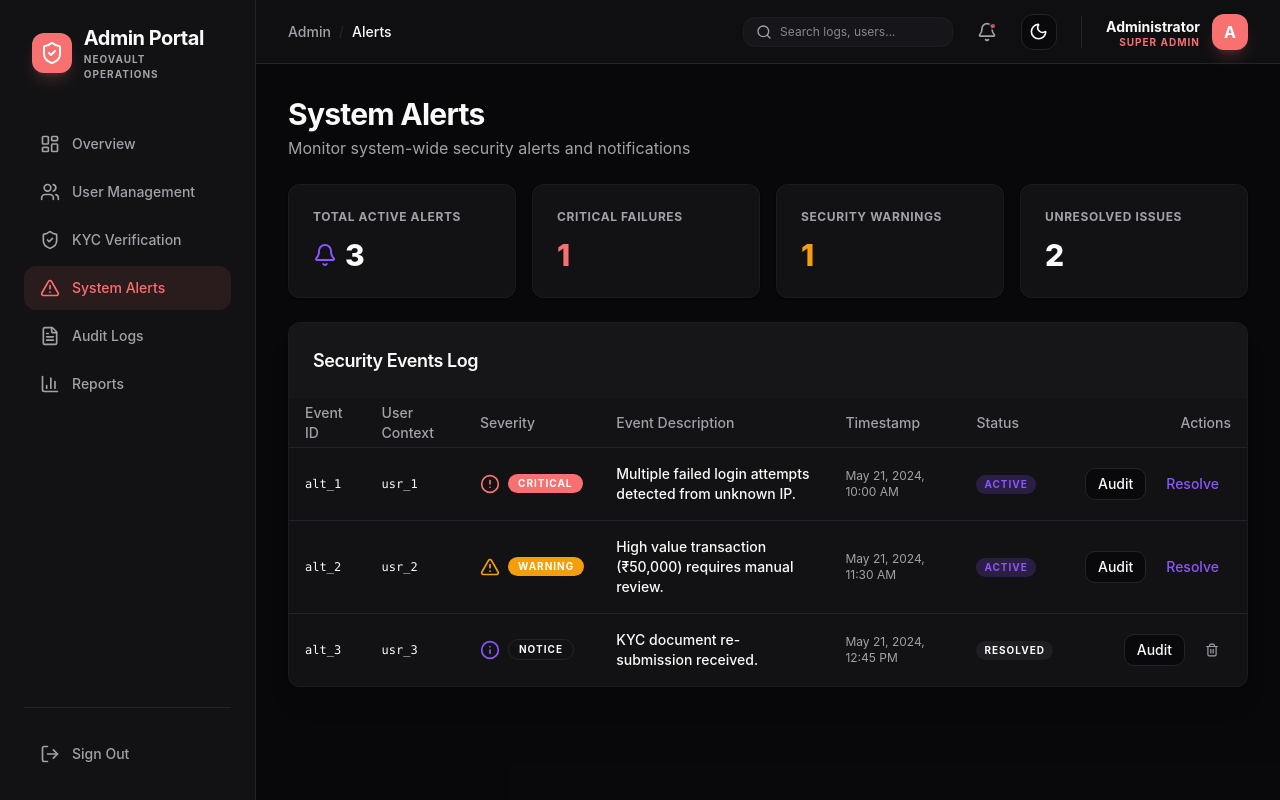
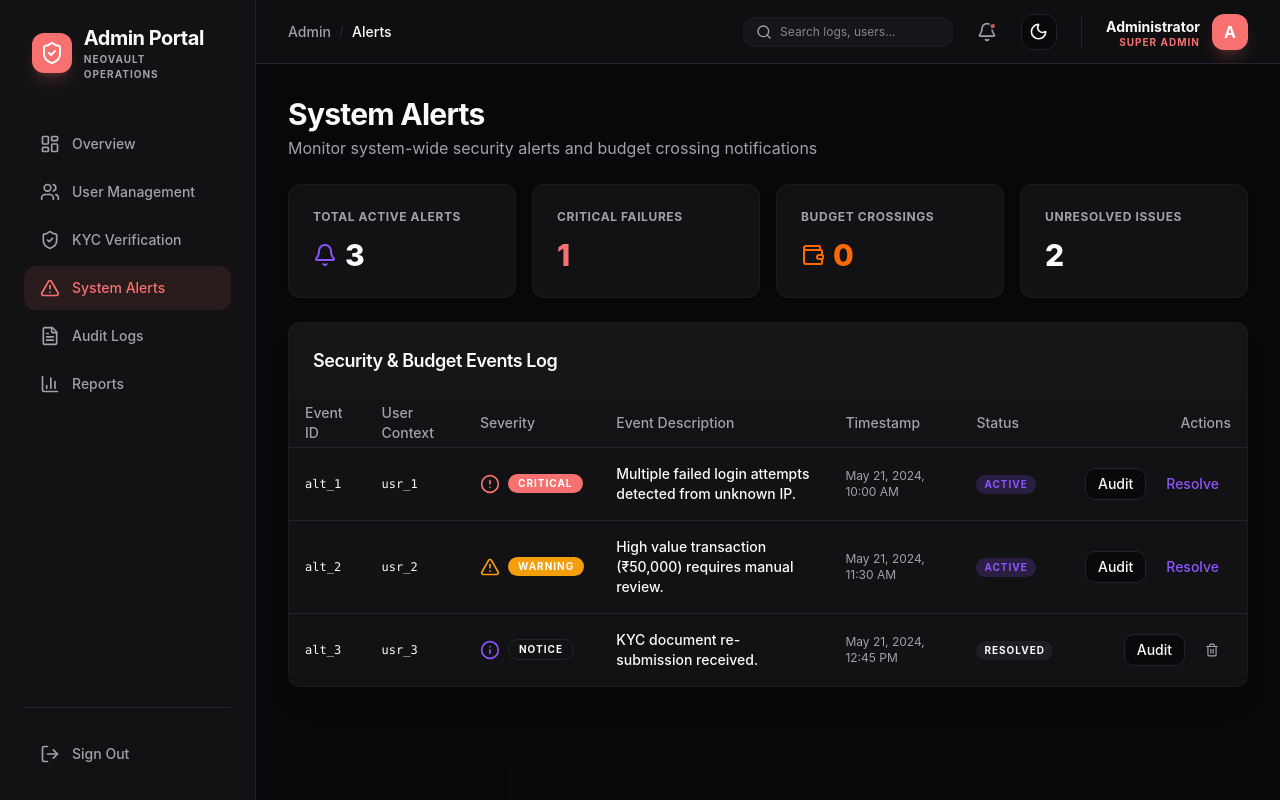
Before and after one commit to Navaneethasggs/modern-digital-banking-jan-26, a React (Vite) app in the folder client/: page /admin/alerts in a window 1280 px wide. Built offline with nearby package versions, Linux system fonts and the light colour scheme.

Commit message:
Update SystemAlerts.jsx

```diff
--- a/client/src/features/admin/components/SystemAlerts.jsx
+++ b/client/src/features/admin/components/SystemAlerts.jsx
@@ -5,7 +5,7 @@ import { Badge } from '../../../components/ui/badge';
 import { Button } from '../../../components/ui/button';
 import { mockAlerts } from '../../../lib/mock-admin-data';
 import { formatDateTime, cn } from '../../../lib/utils';
-import { AlertCircle, CheckCircle, Info, AlertTriangle, Bell, Trash2 } from 'lucide-react';
+import { AlertCircle, CheckCircle, Info, AlertTriangle, Bell, Trash2, Wallet } from 'lucide-react';
 
 export default function SystemAlerts() {
     const getAlertIcon = (type) => {
@@ -13,6 +13,7 @@ export default function SystemAlerts() {
             case 'error':
                 return <AlertCircle className="h-5 w-5 text-destructive" />;
             case 'warning':
+            case 'budget_crossing': // New Icon case
                 return <AlertTriangle className="h-5 w-5 text-warning" />;
             case 'success':
                 return <CheckCircle className="h-5 w-5 text-success" />;
@@ -27,6 +28,8 @@ export default function SystemAlerts() {
         switch (type) {
             case 'error':
                 return <Badge className="bg-destructive text-white border-none text-[10px] font-bold uppercase tracking-widest">Critical</Badge>;
+            case 'budget_crossing': // New Badge case for mentor requirement
+                return <Badge className="bg-orange-500 text-white border-none text-[10px] font-bold uppercase tracking-widest">Budget Overlimit</Badge>;
             case 'warning':
                 return <Badge className="bg-warning text-warning-foreground border-none text-[10px] font-bold uppercase tracking-widest">Warning</Badge>;
             case 'success':
@@ -42,7 +45,7 @@ export default function SystemAlerts() {
         <div className="space-y-6">
             <div>
                 <h1 className="text-3xl font-bold tracking-tight mb-1">System Alerts</h1>
-                <p className="text-muted-foreground">Monitor system-wide security alerts and notifications</p>
+                <p className="text-muted-foreground">Monitor system-wide security alerts and budget crossing notifications</p>
             </div>
 
             {/* Stats */}
@@ -70,13 +73,17 @@ export default function SystemAlerts() {
                     </CardContent>
                 </Card>
 
+                {/* Updated Stats for Budget Monitoring */}
                 <Card className="border-border/50">
                     <CardHeader className="pb-3">
-                        <CardTitle className="text-xs font-bold text-muted-foreground uppercase tracking-wider">Security Warnings</CardTitle>
+                        <CardTitle className="text-xs font-bold text-muted-foreground uppercase tracking-wider">Budget Crossings</CardTitle>
                     </CardHeader>
                     <CardContent>
-                        <div className="text-3xl font-extrabold tracking-tight text-warning">
-                            {mockAlerts.filter(a => a.type === 'warning').length}
+                        <div className="flex items-center gap-2">
+                            <Wallet className="h-6 w-6 text-orange-500" />
+                            <div className="text-3xl font-extrabold tracking-tight text-orange-500">
+                                {mockAlerts.filter(a => a.type === 'budget_crossing').length}
+                            </div>
                         </div>
                     </CardContent>
                 </Card>
@@ -96,7 +103,7 @@ export default function SystemAlerts() {
             {/* System Alerts Table */}
             <Card className="border-border/50 shadow-xl overflow-hidden">
                 <CardHeader className="bg-muted/30">
-                    <CardTitle className="text-lg">Security Events Log</CardTitle>
+                    <CardTitle className="text-lg">Security & Budget Events Log</CardTitle>
                 </CardHeader>
                 <CardContent className="p-0">
                     <Table>
@@ -113,7 +120,7 @@ export default function SystemAlerts() {
                         </TableHeader>
                         <TableBody>
                             {mockAlerts.map((alert) => (
-                                <TableRow key={alert.id} className="hover:bg-muted/20">
+                                <TableRow key={alert.id} className={cn("hover:bg-muted/20", alert.type === 'budget_crossing' && "bg-orange-50/30")}>
                                     <TableCell className="font-mono text-xs">{alert.id}</TableCell>
                                     <TableCell className="font-mono text-xs">{alert.user_id}</TableCell>
                                     <TableCell>
```
